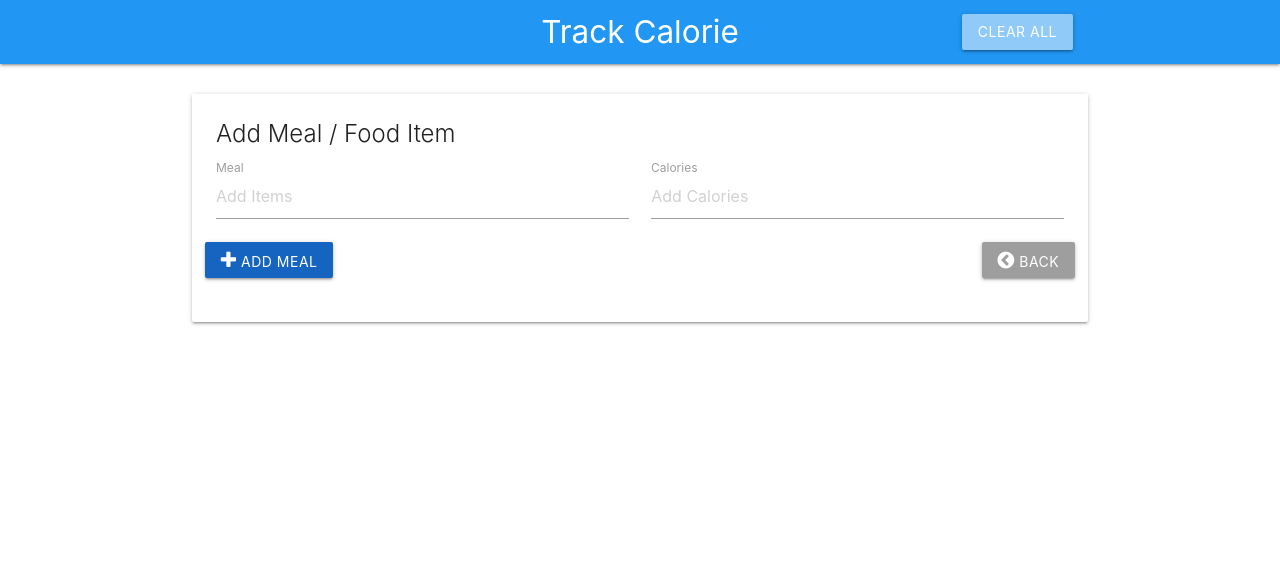
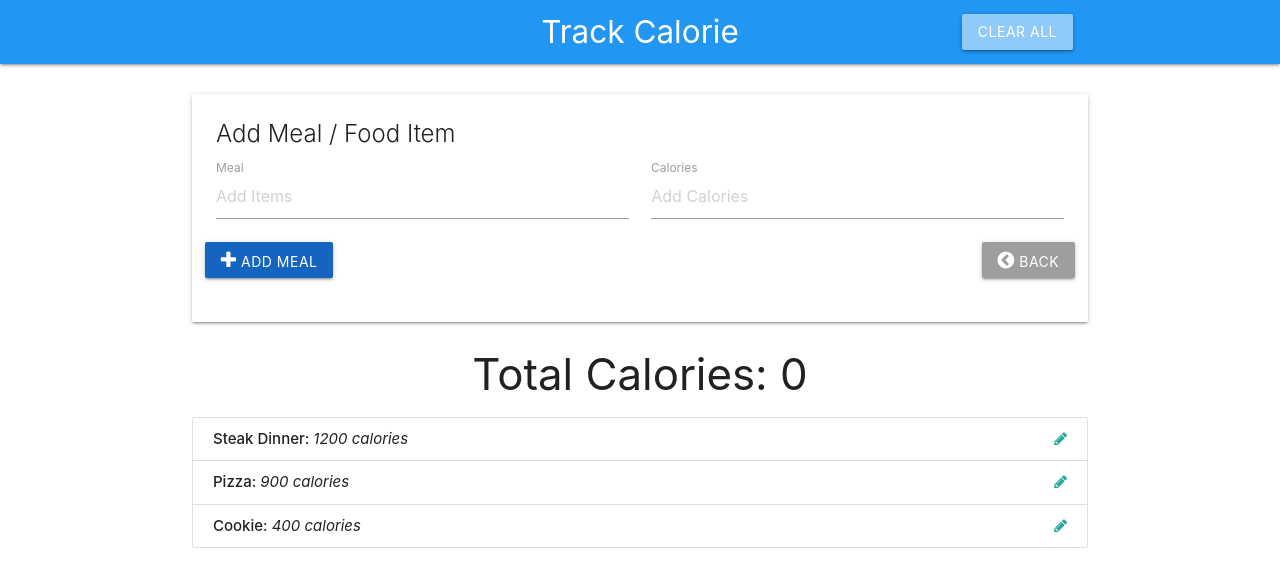
Before and after one commit to IlonaRus/Track-Calorie, a plain HTML site: page index.html in a window 1280 px wide. Drawn offline with nearby package versions, Linux system fonts and the light colour scheme.

Commit message:
Added total calories list

```diff
--- a/index.html
+++ b/index.html
@@ -9,6 +9,7 @@
   <title>Track Calorie | Meal & Calorie Tracker</title>
 </head>
 <body>
+  <!-- Navbar -->
   <nav>
     <div class="nav-wrapper blue">
       <div class="container">
@@ -23,6 +24,7 @@
   <br>
 
   <div class="container">
+    <!-- Form Card -->
     <div class="card">
       <div class="card-content">
         <span class="card-title">Add Meal / Food Item</span>
@@ -44,6 +46,34 @@
         </form>
       </div>
     </div>
+
+    <!-- Calorie Count -->
+    <h3 class="center-align">Total Calories:
+      <span class="total-calories">0</span>
+    </h3>
+
+    <!-- Item List -->
+    <ul id="item-list" class="collection">
+      <li class="collection-item" id="item-0">
+        <strong>Steak Dinner: </strong> <em>1200 calories</em>
+        <a href="#" class="secondary-content">
+          <i class="fa fa-pencil"></i>
+        </a>
+      </li>
+      <li class="collection-item" id="item-0">
+        <strong>Pizza: </strong> <em>900 calories</em>
+        <a href="#" class="secondary-content">
+          <i class="fa fa-pencil"></i>
+        </a>
+      </li>
+      <li class="collection-item" id="item-0">
+        <strong>Cookie: </strong> <em>400 calories</em>
+        <a href="#" class="secondary-content">
+          <i class="fa fa-pencil"></i>
+        </a>
+      </li>
+    </ul>
+
   </div>
 
 
```
